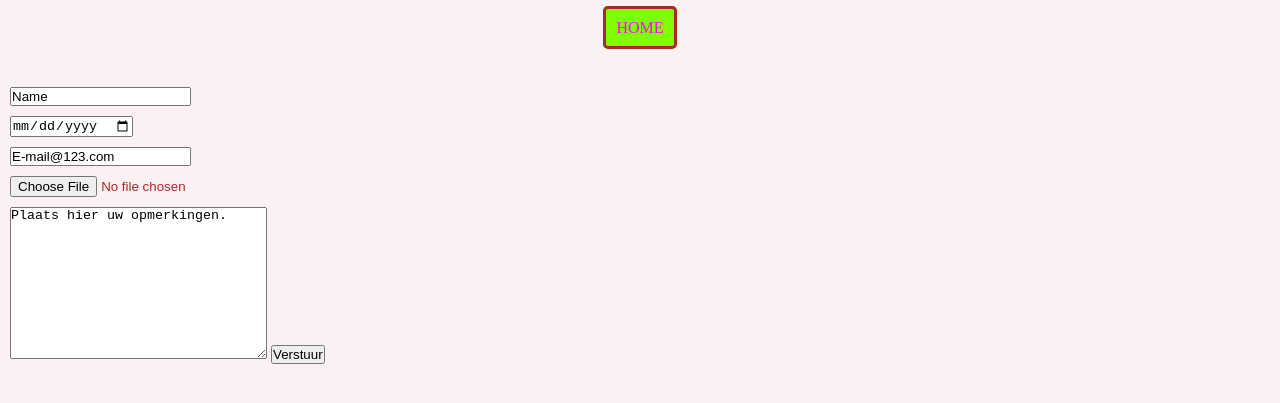
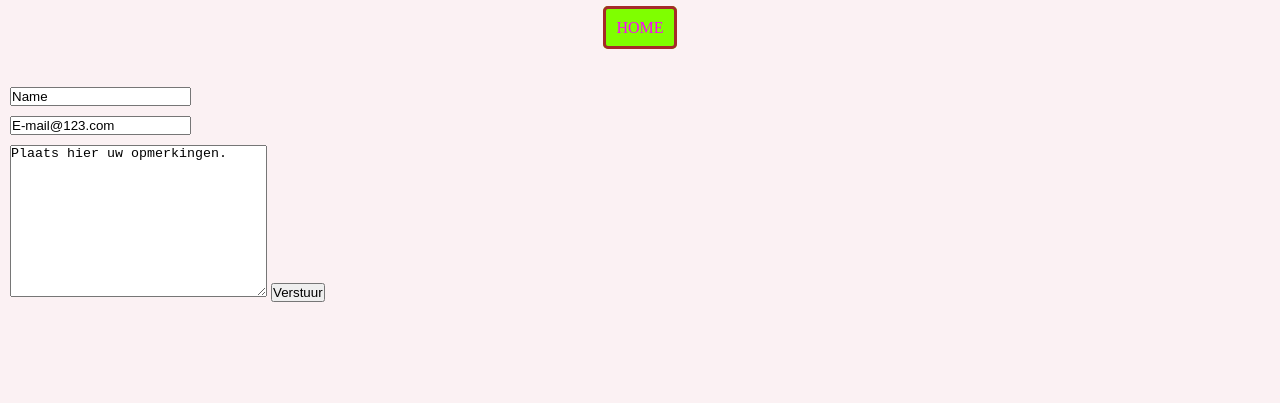
Before and after one commit to RoelofDunnink/Contactform, a plain HTML site: page contact.html in a window 1280 px wide. Shown: the part 93-496 px from the top of the page. Drawn offline with Linux system fonts and the light colour scheme.

Commit message:
Update contact.html

```diff
--- a/contact.html
+++ b/contact.html
@@ -24,10 +24,7 @@
     <div>
       <form name="contact" method="POST" data-netlify="true">
         <input type="text" value="Name" />
-        <input type="date" />
         <input type="email" value="E-mail@123.com" />
-        <input type="file" />
-
         <textarea rows="10" cols="30">Plaats hier uw opmerkingen.</textarea>
         <button type="submit">Verstuur</button>
       </form>
```
